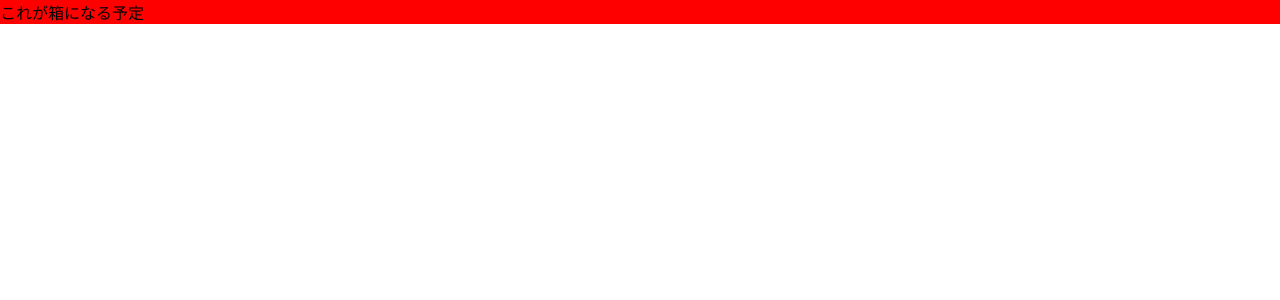
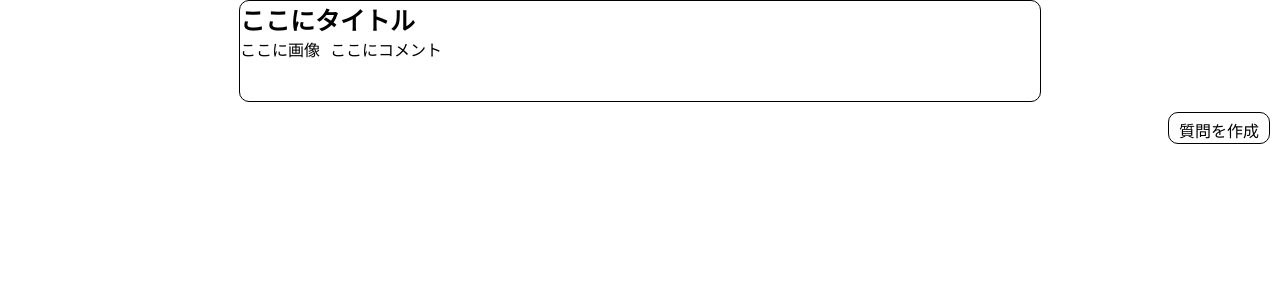
Before and after one commit to ut-code/mahjong, a React (Vite) app: page / in a window 1280 px wide. Shown: the top 300 px of the page. Built offline with nearby package versions, Linux system fonts and the light colour scheme.

Commit message:
homeの雛形を作成

```diff
--- a/src/pages/Home.tsx
+++ b/src/pages/Home.tsx
@@ -1,7 +1,35 @@
 import "../styles/Home.css"
 function Home() {
     // この辺でheaderを呼ぶ。
-    return <div className="question">これが箱になる予定</div>
+    return (
+    <div>
+    {/* データベースに存在する投稿の数だけCreatePreviewを呼ぶ操作 */}
+    <CreatePreview></CreatePreview>
+     <CreatePostButton></CreatePostButton>
+     </div>
+    )
 }
 
+function CreatePreview() {
+    return (
+    <div className="preview">
+        <div className="qtitle">ここにタイトル</div>
+        <div className="qproperty">
+            <div className="qimage">ここに画像</div>
+            <div className="qcomment">ここにコメント</div>
+        </div>
+
+    </div>
+    )
+}
+
+function CreatePostButton(){
+    return (
+        <div className="postbutton">
+            質問を作成
+        </div>
+    )
+}
+
+
 export default Home;
--- a/src/styles/Home.css
+++ b/src/styles/Home.css
@@ -1,4 +1,32 @@
-.question {
-    padding:50 50 50 50;
-    background: red;
+.preview {
+    margin: auto;
+    height: 100px;
+    width: 800px;
+    border: 1px solid black;
+    border-radius: 10px;
 }
+
+.qtitle {
+    margin-top: none;
+    font-size: 25px;
+    font-weight: bold;
+}
+
+.qproperty {
+    display: flex;
+}
+
+.qimage {
+    margin-right: 10px
+}
+
+.postbutton {
+    margin: 10px;
+    float: right;
+    height: 20px;
+    width: 100px;
+    border: 1px solid black;
+    border-radius: 10px;
+    text-align: center;
+    padding: 5px 0;
+}
```
Also changed, not shown: 1 other file (tests, documents, lock files or other folders).
